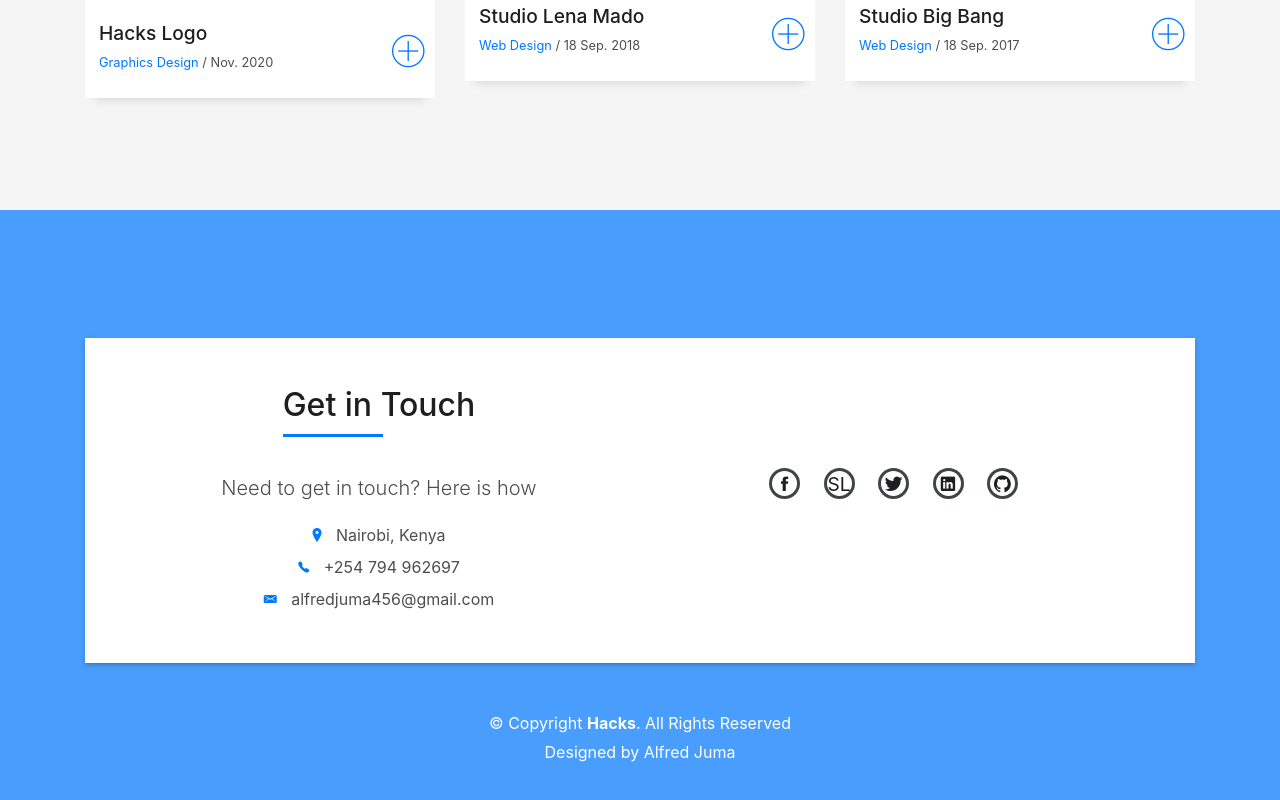
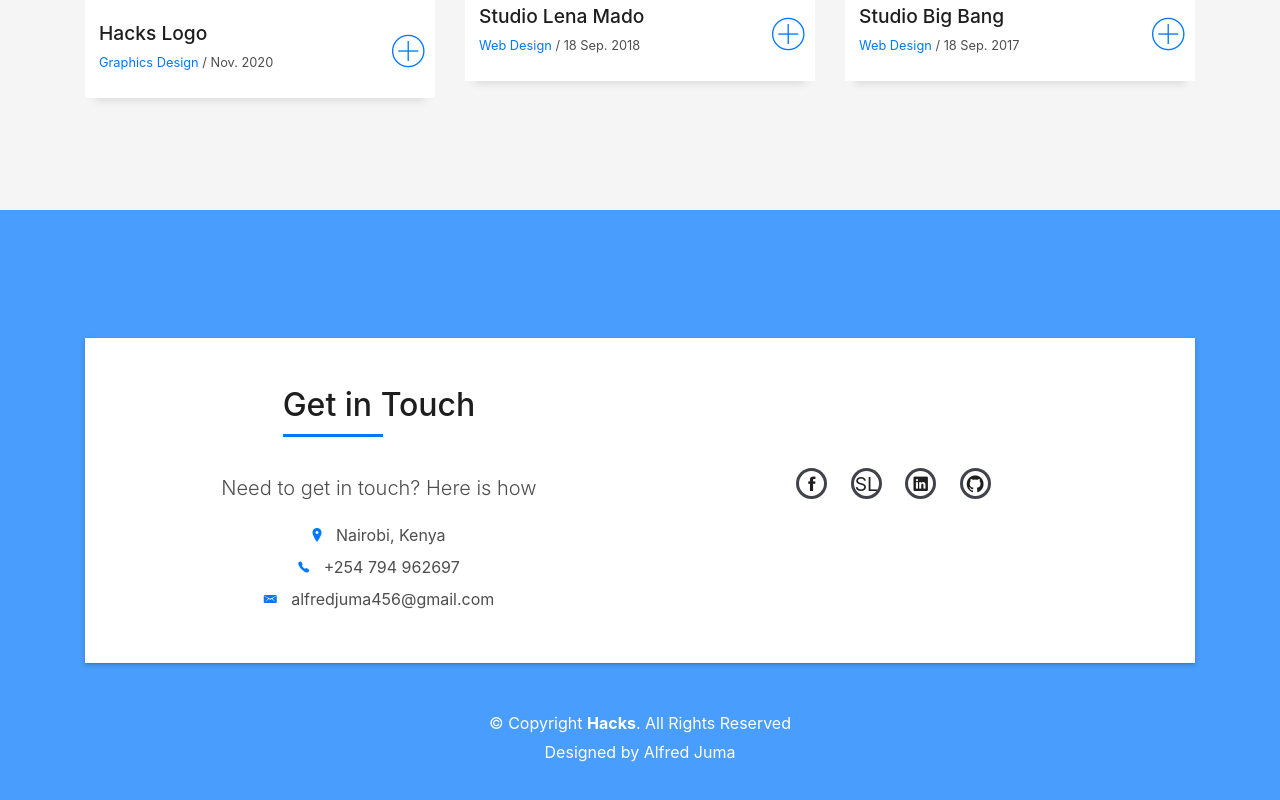
Before and after one commit to CodeWithAlfred/code, a plain HTML site: page index.html in a window 1280 px wide. Shown: the part 3886-4686 px from the top of the page. Drawn offline with Linux system fonts and the light colour scheme; files whose address does not match are found by name.

Commit message:
Update index.html

```diff
--- a/index.html
+++ b/index.html
@@ -488,11 +488,10 @@
                 </div>
                 <div class="socials col-md-6">
                   <ul>
-                    <li><a href=""><span class="ico-circle"><i class="ion-social-facebook"></i></span></a></li>
-                    <li><a href=""><span class="ico-circle"><i class="ion-social-sololearn"></i>SL</span></a></li>
-                    <li><a href=""><span class="ico-circle"><i class="ion-social-twitter"></i></span></a></li>
-                    <li><a href=""><span class="ico-circle"><i class="ion-social-linkedin"></i></span></a></li>
-                    <li><a href=""><span class="ico-circle"><i class="ion-social-github"></i></span></a></li>
+                    <li><a href="https://www.facebook.com/aj.hacks.71"><span class="ico-circle"><i class="ion-social-facebook"></i></span></a></li>
+                    <li><a href="https://www.sololearn.com/profile/4926342"><span class="ico-circle"><i class="ion-social-sololearn"></i>SL</span></a></li>
+                    <li><a href="https://ke.linkedin.com/in/alfred-juma-701623196"><span class="ico-circle"><i class="ion-social-linkedin"></i></span></a></li>
+                    <li><a href="https://github.com/CodeWithAlfred"><span class="ico-circle"><i class="ion-social-github"></i></span></a></li>
                   </ul>
                 </div>
 
```
